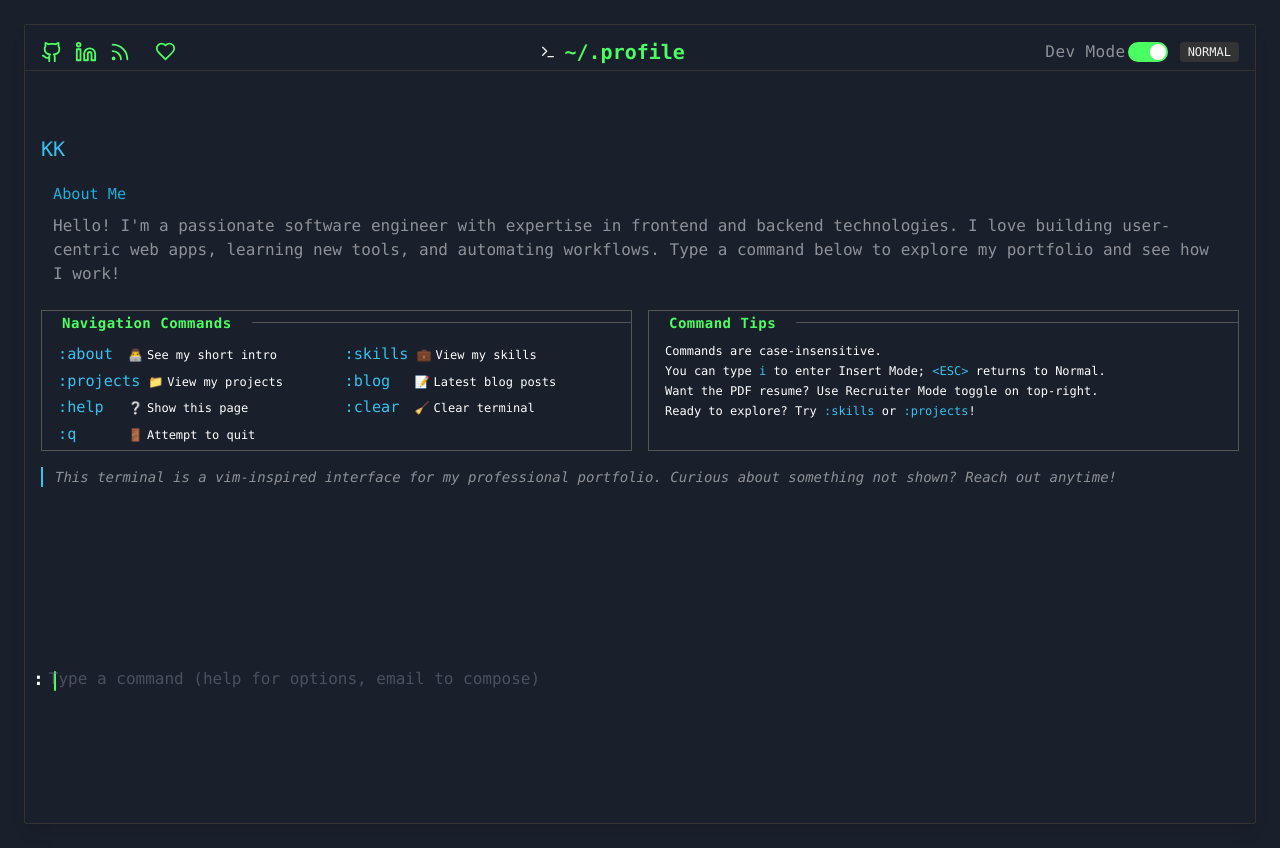
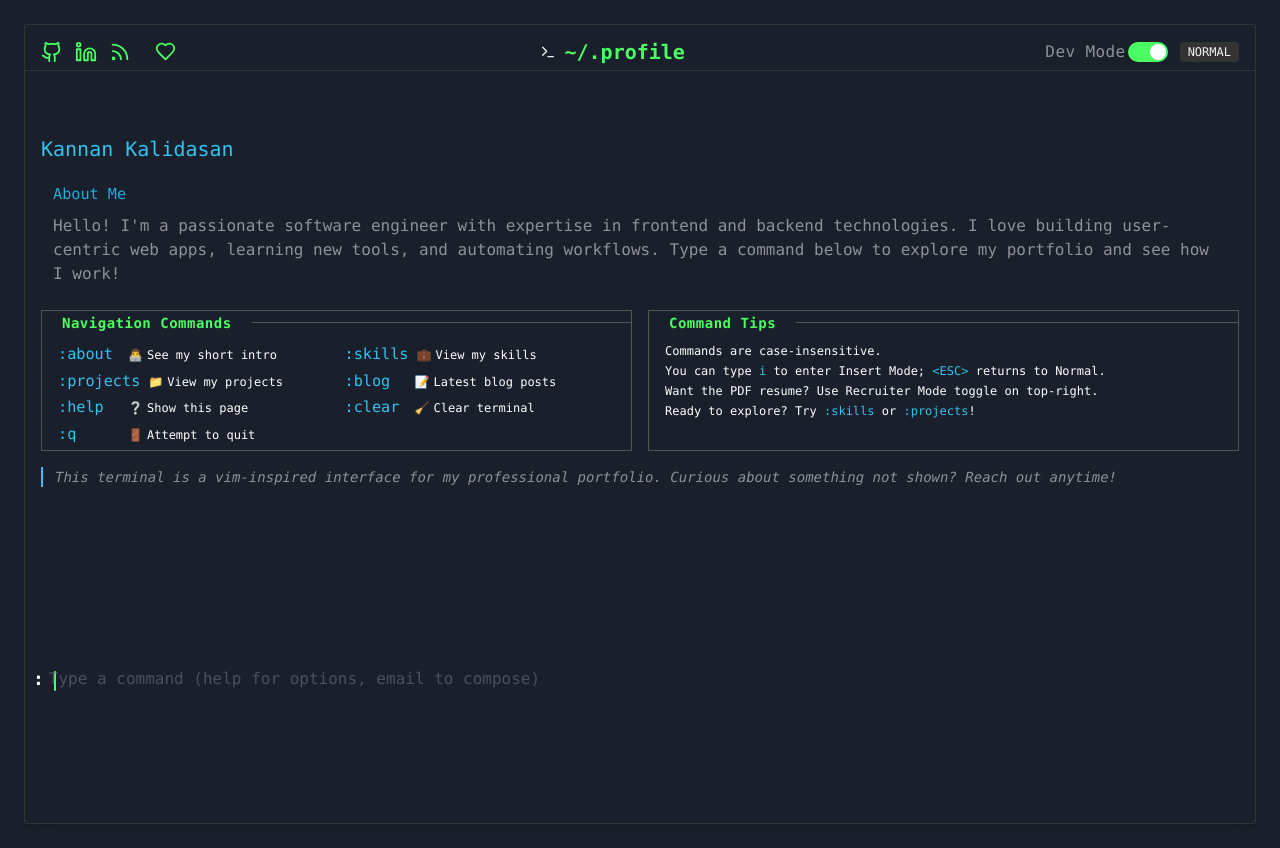
Before and after one commit to kannandreams/kannandreams.github.io, a React (Vite) app: page / in a window 1280 px wide. Built offline with nearby package versions, Linux system fonts and the light colour scheme.

Commit message:
Code edited in Lovable Code Editor
Edited UI in Lovable

```diff
--- a/src/components/VimHelp.tsx
+++ b/src/components/VimHelp.tsx
@@ -37,7 +37,7 @@ const VimHelp: React.FC<{ activeSection?: string }> = ({ activeSection }) => {
         </div>
       ) : (
         <>
-          <h2 className="text-terminal-accent text-xl mb-2">KK</h2>
+          <h2 className="text-terminal-accent text-xl mb-2">Kannan Kalidasan</h2>
           <div className="bg-transparent p-3 rounded mb-3">
             <h3 className="text-terminal-primary mb-2">About Me</h3>
             <p className="text-terminal-muted text-base">
```
